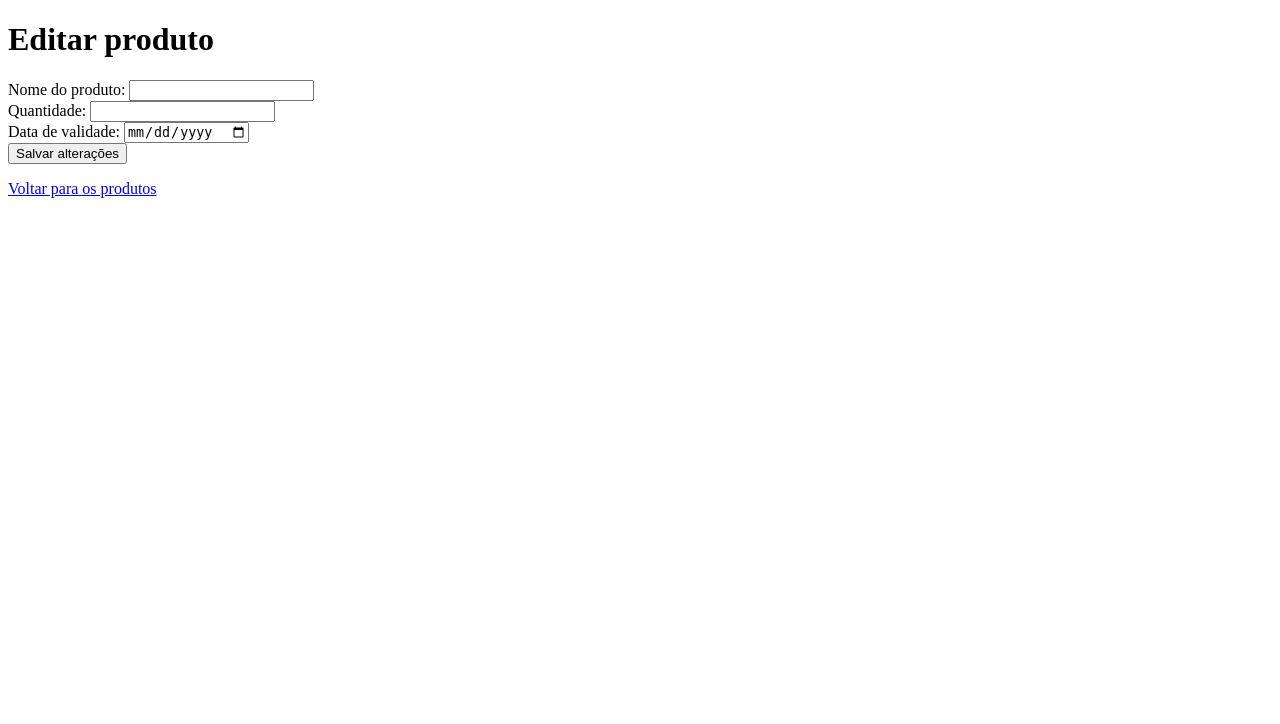
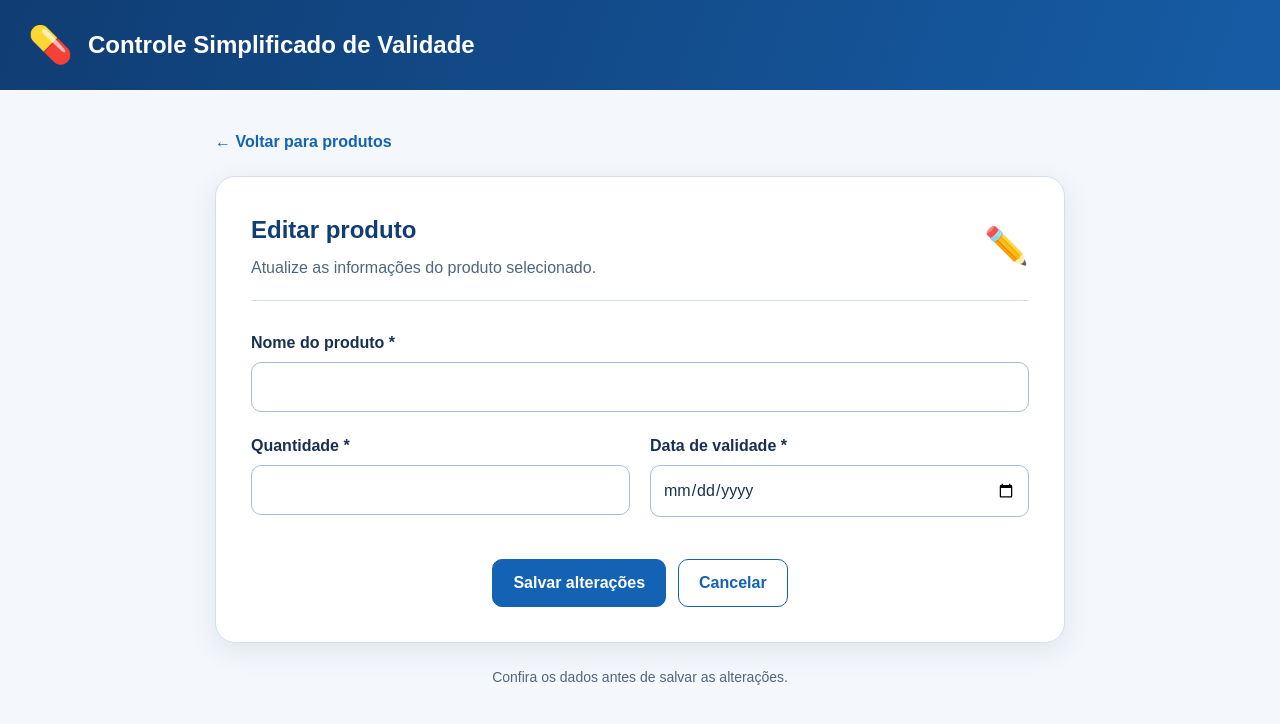
Before and after one commit to Richard-Crozara/controle-simplificado-validade, a Flask app: template templates/editar_produto.html in a window 1280 px wide. Shown: the top 724 px of the page. Run offline with Flask 3, Linux system fonts and the light colour scheme; the template is opened without the code that fills it, so the values that code supplies are empty; some libraries are stand-ins or nearby versions.

Commit message:
style: moderniza interface de edicao de produtos

```diff
--- a/static/css/style.css
+++ b/static/css/style.css
@@ -553,3 +553,80 @@ body.alto-contraste {
         padding: 25px 20px;
     }
 }
+
+
+/* Tela de edição de produtos */
+
+.pagina-edicao {
+    width: min(100% - 32px, 850px);
+    margin: 40px auto;
+}
+
+.link-voltar {
+    display: inline-block;
+    margin-bottom: 22px;
+    font-weight: bold;
+    text-decoration: none;
+}
+
+.link-voltar:hover {
+    text-decoration: underline;
+}
+
+.painel-edicao {
+    padding: 35px;
+}
+
+.edicao-cabecalho {
+    display: flex;
+    align-items: center;
+    justify-content: space-between;
+    gap: 20px;
+    margin-bottom: 30px;
+    padding-bottom: 20px;
+    border-bottom: 1px solid var(--borda);
+}
+
+.edicao-cabecalho h2 {
+    margin-bottom: 8px;
+}
+
+.edicao-cabecalho p {
+    margin: 0;
+    color: #506680;
+}
+
+.edicao-icone {
+    font-size: 36px;
+}
+
+.painel-edicao .campo {
+    margin-bottom: 22px;
+}
+
+.edicao-campos {
+    display: grid;
+    grid-template-columns: 1fr 1fr;
+    gap: 20px;
+}
+
+.edicao-rodape {
+    text-align: center;
+    color: #506680;
+    font-size: 14px;
+}
+
+@media (max-width: 600px) {
+    .pagina-edicao {
+        margin: 20px auto;
+    }
+
+    .painel-edicao {
+        padding: 22px;
+    }
+
+    .edicao-campos {
+        grid-template-columns: 1fr;
+        gap: 0;
+    }
+}
--- a/templates/editar_produto.html
+++ b/templates/editar_produto.html
@@ -4,23 +4,63 @@
 <head>
     <meta charset="UTF-8">
     <meta name="viewport" content="width=device-width, initial-scale=1.0">
-    <title>Editar produto - Controle de Validade</title>
+
+    <title>Editar produto | Controle Simplificado de Validade</title>
+
+    <link
+        rel="stylesheet"
+        href="{{ url_for('static', filename='css/style.css') }}"
+    >
 </head>
+
 <body>
-    <main>
-        <h1>Editar produto</h1>
+    <header class="topbar">
+        <div class="marca">
+            <span class="marca-icone" aria-hidden="true">💊</span>
+            <h1>Controle Simplificado de Validade</h1>
+        </div>
+    </header>
+
+    <main class="pagina-edicao">
+
+        <nav aria-label="Navegação de retorno">
+            <a
+                class="link-voltar"
+                href="{{ url_for('produtos') }}"
+            >
+                ← Voltar para produtos
+            </a>
+        </nav>
+
+        <section class="painel painel-edicao">
+            <div class="edicao-cabecalho">
+                <div>
+                    <h2>Editar produto</h2>
+                    <p>
+                        Atualize as informações do produto selecionado.
+                    </p>
+                </div>
+
+                <span class="edicao-icone" aria-hidden="true">✏️</span>
+            </div>
 
             {% with mensagens = get_flashed_messages() %}
                 {% for mensagem in mensagens %}
-                <p>{{ mensagem }}</p>
+                    <p class="mensagem" role="status">
+                        {{ mensagem }}
+                    </p>
                 {% endfor %}
             {% endwith %}
 
             <form method="POST">
-            <input type="hidden" name="csrf_token" value="{{ csrf_token() }}">
+                <input
+                    type="hidden"
+                    name="csrf_token"
+                    value="{{ csrf_token() }}"
+                >
 
-            <div>
-                <label for="nome">Nome do produto:</label>
+                <div class="campo">
+                    <label for="nome">Nome do produto *</label>
                     <input
                         type="text"
                         id="nome"
@@ -31,8 +71,9 @@
                     >
                 </div>
 
-            <div>
-                <label for="quantidade">Quantidade:</label>
+                <div class="edicao-campos">
+                    <div class="campo">
+                        <label for="quantidade">Quantidade *</label>
                         <input
                             type="number"
                             id="quantidade"
@@ -44,8 +85,8 @@
                         >
                     </div>
 
-            <div>
-                <label for="validade">Data de validade:</label>
+                    <div class="campo">
+                        <label for="validade">Data de validade *</label>
                         <input
                             type="date"
                             id="validade"
@@ -54,14 +95,28 @@
                             required
                         >
                     </div>
+                </div>
 
-            <button type="submit">Salvar alterações</button>
+                <div class="acoes-form">
+                    <button
+                        type="submit"
+                        class="botao botao-primario"
+                    >
+                        Salvar alterações
+                    </button>
+
+                    <a
+                        href="{{ url_for('produtos') }}"
+                        class="botao"
+                    >
+                        Cancelar
+                    </a>
+                </div>
             </form>
+        </section>
 
-        <p>
-            <a href="{{ url_for('produtos') }}">
-                Voltar para os produtos
-            </a>
+        <p class="edicao-rodape">
+            Confira os dados antes de salvar as alterações.
         </p>
     </main>
 </body>
```
Lines whose indentation alone changed are shown as unchanged.
